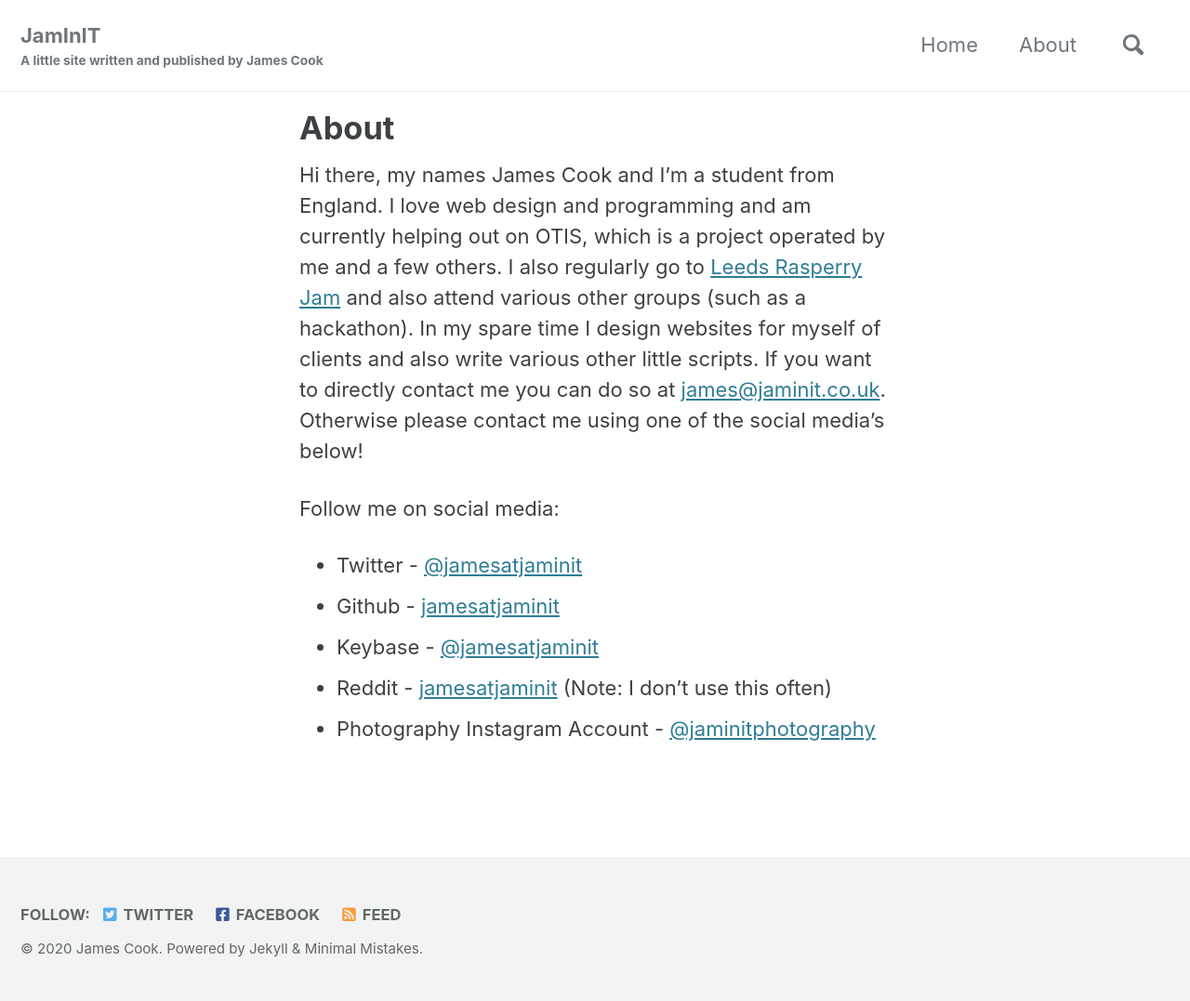
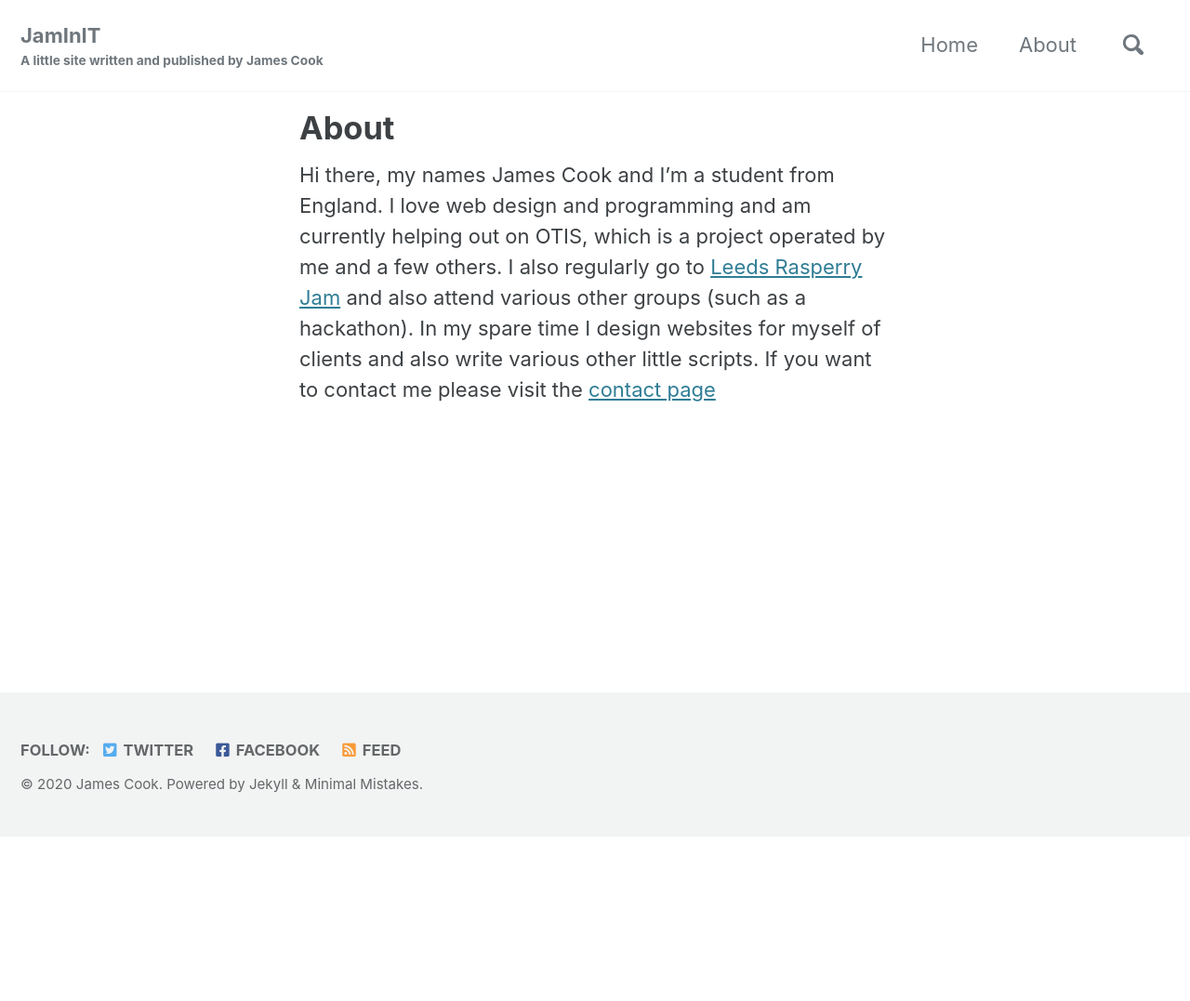
Before and after one commit to gigt1/jaminit.co.uk, a Jekyll site: the page built from _pages/about.md, in a window 1280 px wide. Shown: the whole page at 93% size. Built offline with Jekyll 4.4.1, drawn with Linux system fonts in a browser that asks for light colours; cached includes are drawn as plain includes; after the commit the page ends 900 px from its top, so only the background shows below that.

Commit message:
Update about.md

```diff
--- a/_pages/about.md
+++ b/_pages/about.md
@@ -3,11 +3,4 @@ title: About
 permalink: /about/
 layout: single
 ---
-Hi there, my names James Cook and I'm a student from England. I love web design and programming and am currently helping out on OTIS, which is a project operated by me and a few others. I also regularly go to [Leeds Rasperry Jam](https://www.leedsraspjam.co.uk/) and also attend various other groups (such as a hackathon). In my spare time I design websites for myself of clients and also write various other little scripts. If you want to directly contact me you can do so at [james@jaminit.co.uk](mailto:james@jaminit.co.uk). Otherwise please contact me using one of the social media's below!
-
-Follow me on social media:
-* Twitter - [@jamesatjaminit](https://twitter.com/jamesatjaminit)
-* Github - [jamesatjaminit](https://github.com/jamesatjaminit)
-* Keybase - [@jamesatjaminit](https://keybase.io/jamesatjaminit)
-* Reddit - [jamesatjaminit](https://reddit.com/u/jamesatjaminit) (Note: I don't use this often)
-* Photography Instagram Account - [@jaminitphotography](https://instagram.com/jaminitphotography)
+Hi there, my names James Cook and I'm a student from England. I love web design and programming and am currently helping out on OTIS, which is a project operated by me and a few others. I also regularly go to [Leeds Rasperry Jam](https://www.leedsraspjam.co.uk/) and also attend various other groups (such as a hackathon). In my spare time I design websites for myself of clients and also write various other little scripts. If you want to contact me please visit the [contact page](/contact/)
```
